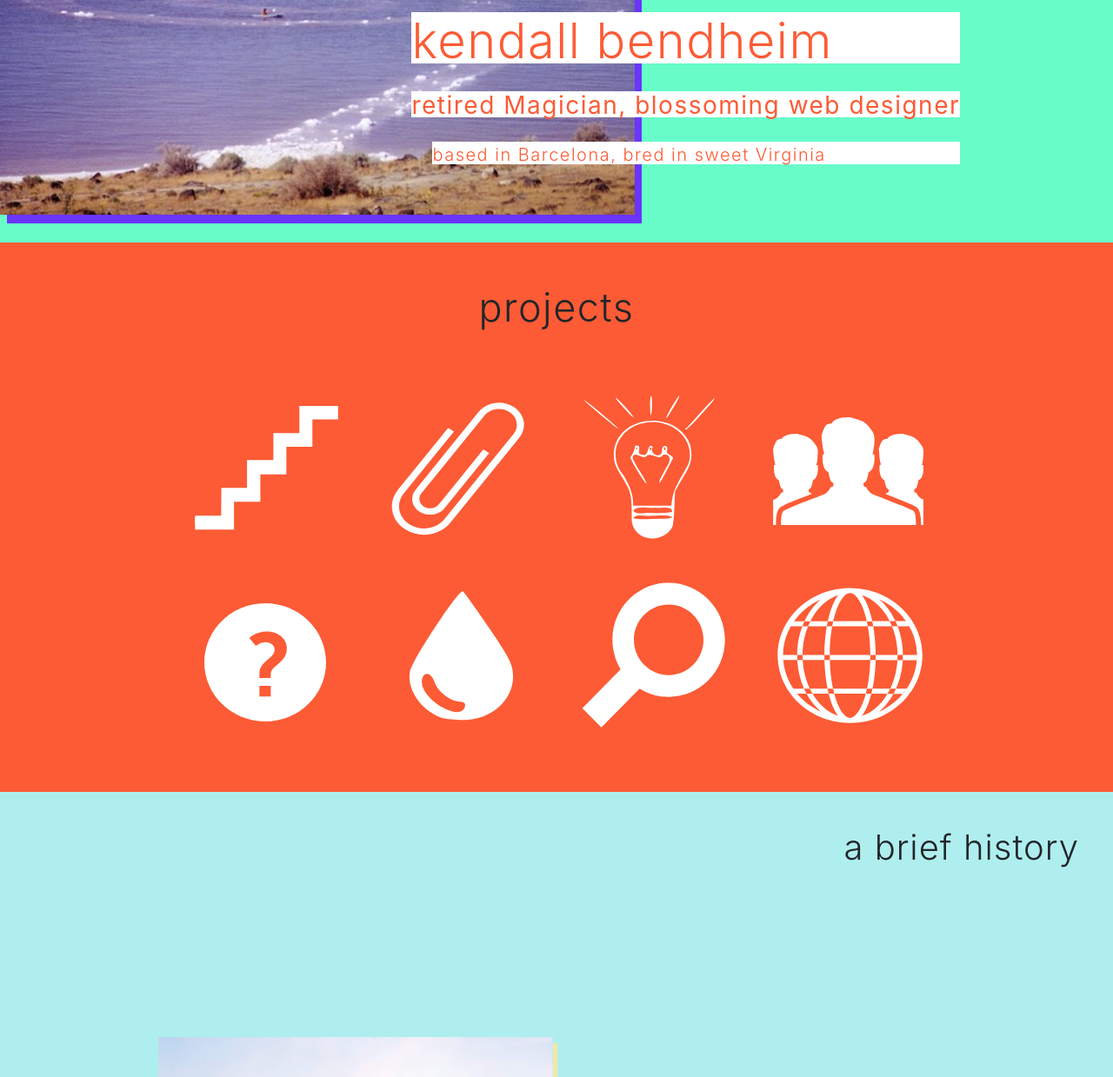
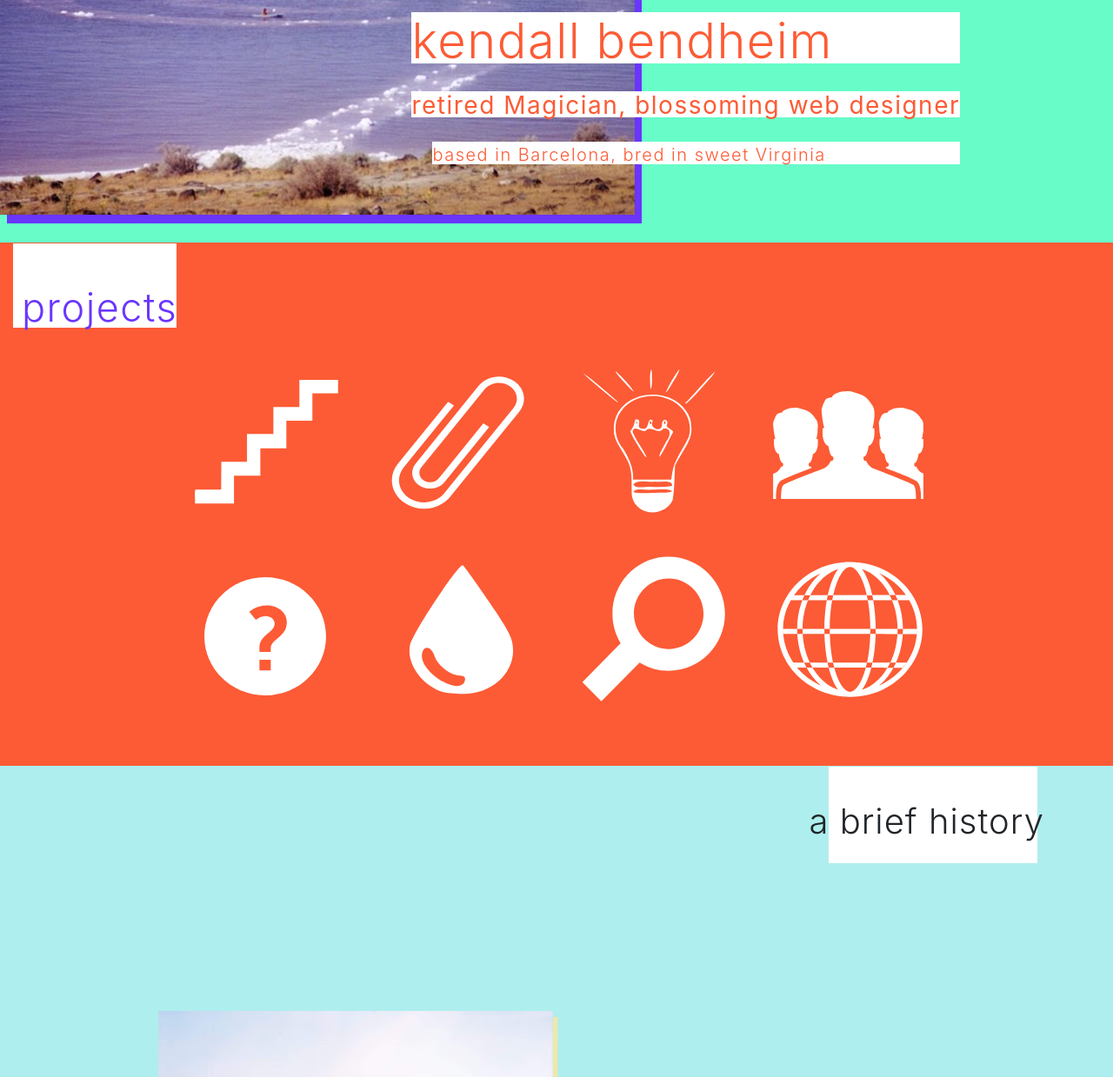
Before and after one commit to okaykendall/Project-9-Techdegree, a plain HTML site: page index.html in a window 1280 px wide. Shown: the part 182-1421 px from the top of the page at 87% size. Drawn offline with nearby package versions, Linux system fonts and the light colour scheme.

Commit message:
Minor layout changes

```diff
--- a/index.html
+++ b/index.html
@@ -43,7 +43,7 @@
 
     <!-- portfolio cards -->
 <div class="content-shell container-fluid">
-    <h1 id="portfolio" class="text-center mb-5 pt-5">projects</h1>
+    <h1 id="portfolio" class="text-left pt-5">projects</h1>
     <div class="container main-project-div d-md-flex">
       <!-- before consequence -->
       <div class="row justify-content-md-between">
@@ -333,7 +333,7 @@
 
         <!-- about section start -->
 <div class="container-fluid about-shell" id="about">
-            <h1 class="text-right mx-4">a brief history</h1>
+            <h1 class="mx-4">a brief history</h1>
         <div class="container pb-5 d-md-flex flex-md-row justify-content-md-around">
                 <img class="img-fluid col-md myself" src="images/myself.jpeg" alt="myself">
                 <p class="lean col-md-5 bio">
--- a/styles.css
+++ b/styles.css
@@ -77,9 +77,16 @@ p .highlighter {
 }
 
 .content-shell h1 {
+    padding: 10px;
+    align-self: flex-start;
     letter-spacing: 1.5px;
     font-weight: 300;
     font-size: 45px;
+    background-image: linear-gradient(to right, white 50%, white 60%);
+    background-position: -10% 6%;
+    background-size: 95% 87%;
+    background-repeat: no-repeat;
+    color: #6A35FC;
 }
 
 .content-shell {
@@ -178,10 +185,15 @@ svg {
 }
 
 .about-shell h1 {
-    padding-top: 1em;
-    padding-bottom: 1em;
+padding: 1em;
     font-weight: 300;
+    text-align: right;
+    align-self: flex-end;
     letter-spacing: 1px;
+    background-image: linear-gradient(to right, white 50%, white 60%);
+    background-position: 95% 4%;
+    background-size: 20% 87%;
+    background-repeat: no-repeat;
 }
 
 .myself {
```
